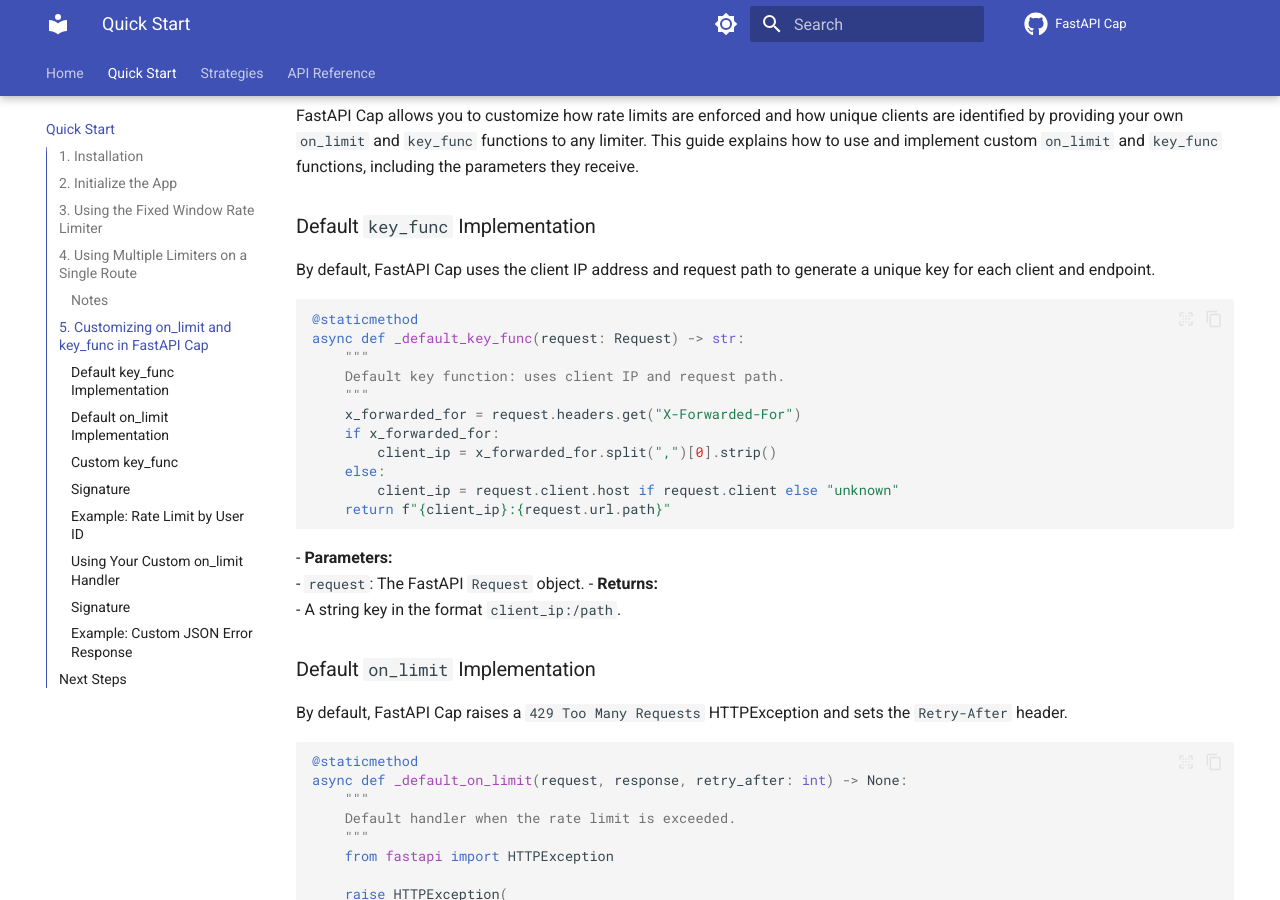
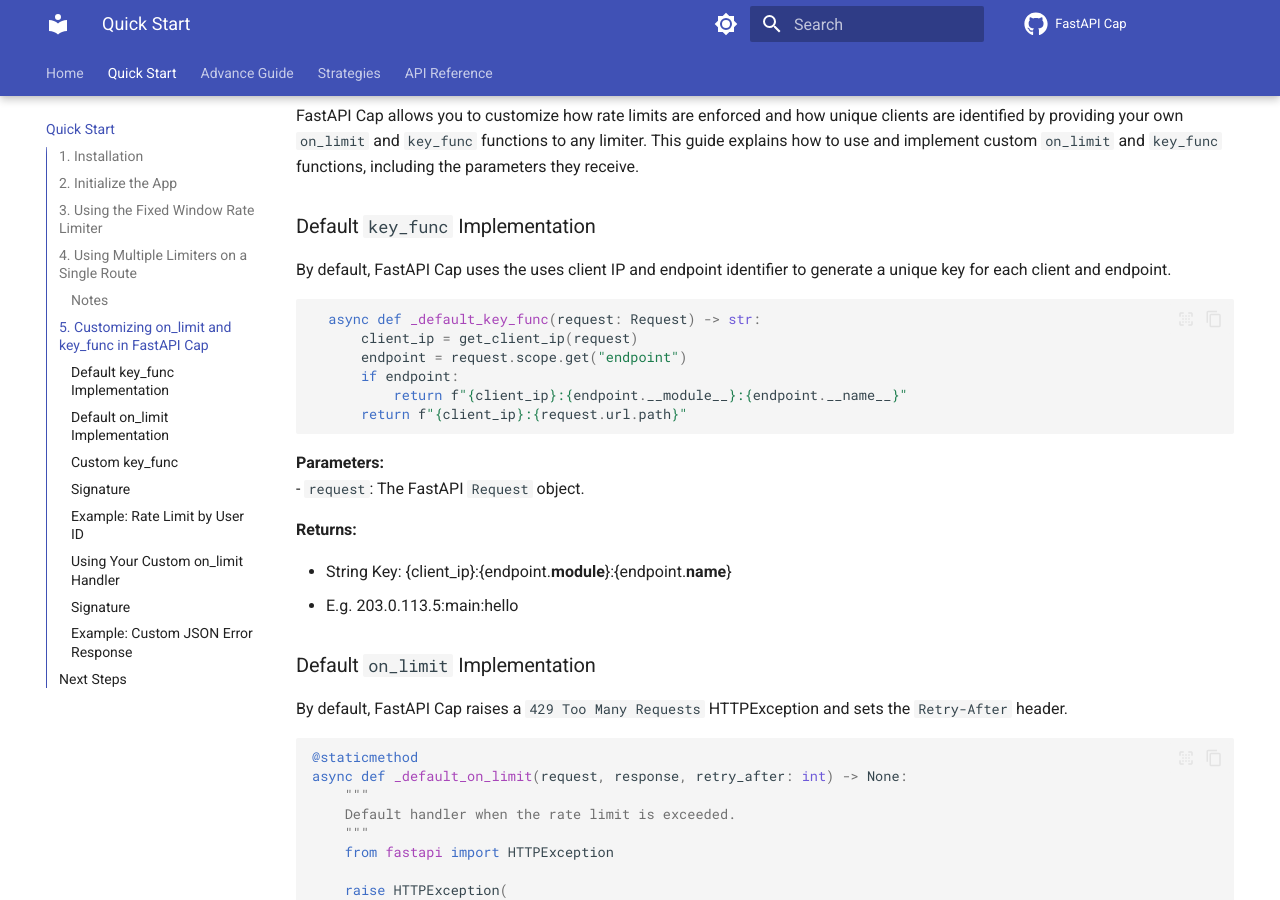
Before and after one commit to devbijay/FastAPI-Cap, an MkDocs documentation site: the page built from docs/quickstart.md, in a window 1280 px wide and 900 px high, scrolled down 1822 px. Built offline with MkDocs 1.6.1 and Material for MkDocs 9.7.7, drawn with Linux system fonts in a browser that asks for light colours; nearby versions of some CDN libraries; comment, search, counter and statistics services are not loaded.

Commit message:
Add Advanced guide

````diff
--- a/docs/quickstart.md
+++ b/docs/quickstart.md
@@ -88,25 +88,23 @@
 
 ### Default `key_func` Implementation
 
-By default, FastAPI Cap uses the client IP address and request path to generate a unique key for each client and endpoint.
+By default, FastAPI Cap uses the uses client IP and endpoint identifier to generate a unique key for each client and endpoint.
 
 ```python
-@staticmethod
-async def _default_key_func(request: Request) -> str:
-    """
-    Default key function: uses client IP and request path.
-    """
-    x_forwarded_for = request.headers.get("X-Forwarded-For")
-    if x_forwarded_for:
-        client_ip = x_forwarded_for.split(",")[0].strip()
-    else:
-        client_ip = request.client.host if request.client else "unknown"
-    return f"{client_ip}:{request.url.path}"
+  async def _default_key_func(request: Request) -> str:
+      client_ip = get_client_ip(request)
+      endpoint = request.scope.get("endpoint")
+      if endpoint:
+          return f"{client_ip}:{endpoint.__module__}:{endpoint.__name__}"
+      return f"{client_ip}:{request.url.path}"
 ```
-- **Parameters:**
+**Parameters:**
   - `request`: The FastAPI `Request` object.
-- **Returns:**
-  - A string key in the format `client_ip:/path`.
+
+**Returns:**
+
+  - String Key: {client_ip}:{endpoint.__module__}:{endpoint.__name__}
+  - E.g. 203.0.113.5:main:hello
 
 ### Default `on_limit` Implementation
 
--- a/mkdocs.yml
+++ b/mkdocs.yml
@@ -99,6 +99,7 @@
 nav:
   - Home: index.md
   - Quick Start: quickstart.md
+  - Advance Guide: advanced.md
   - Strategies:
       - Overview: strategies/overview.md
       - Fixed Window: strategies/fixed_window.md
````
Also changed, not shown: docs/advanced.md (added, +194 -0 lines).
